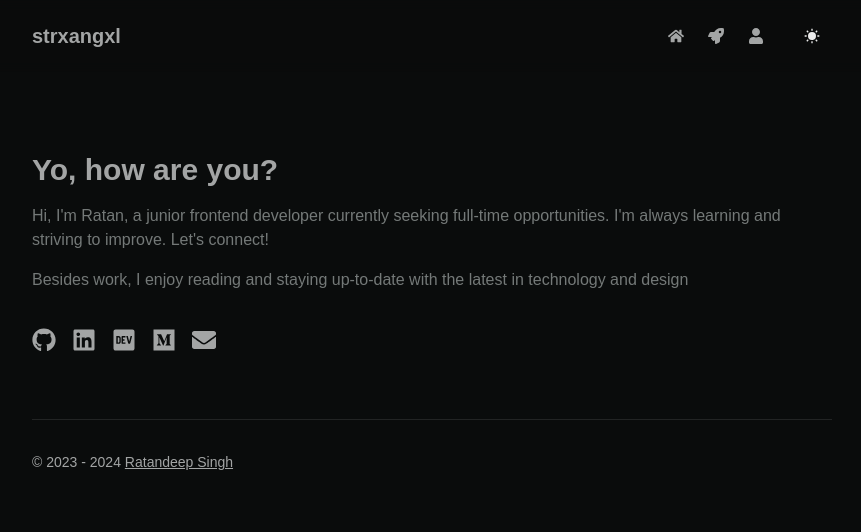
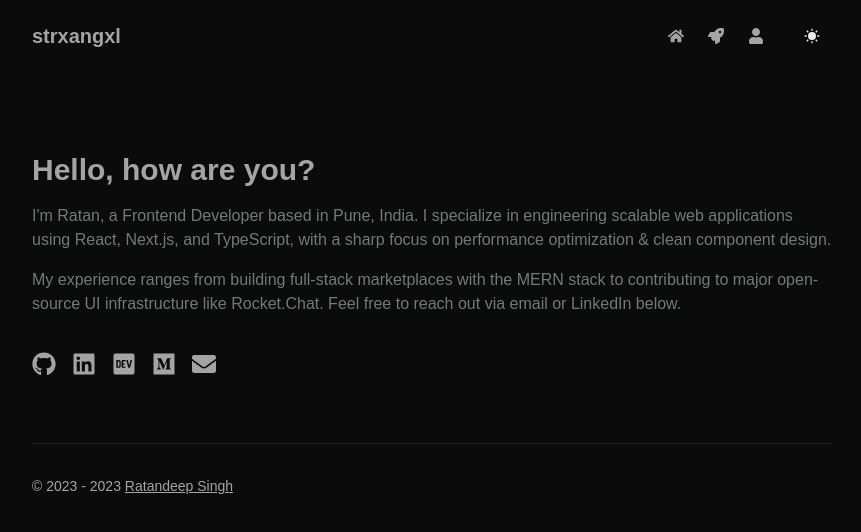
Before and after one commit to Strxangxl/portfolio, a Next.js app: page /about in a window 1280 px wide. Shown: the top 532 px of the page, without its empty margins (208-1069 px from the left). Built offline with nearby package versions, Linux system fonts and the light colour scheme.

Commit message:
updated the about me

```diff
--- a/src/components/Description.tsx
+++ b/src/components/Description.tsx
@@ -10,16 +10,20 @@ const Content = () => {
 
   return (
     <>
-      <Heading size="lg" marginTop={10}>Yo, how are you?</Heading>
+      <Heading size="lg" marginTop={10}>
+        Hello, how are you?
+      </Heading>
       <Text {...{ ...textProps, textColor }}>
-        Hi, I&apos;m Ratan, a junior frontend developer currently seeking
-        full-time opportunities. I'm always learning and striving to improve.
-        Let's connect!
+        I'm Ratan, a Frontend Developer based in Pune, India. I specialize in
+        engineering scalable web applications using React, Next.js, and
+        TypeScript, with a sharp focus on performance optimization & clean
+        component design.
       </Text>
 
       <Text {...{ ...textProps, textColor }}>
-        Besides work, I enjoy reading and staying up-to-date with the latest in
-        technology and design
+        My experience ranges from building full-stack marketplaces with the MERN
+        stack to contributing to major open-source UI infrastructure like
+        Rocket.Chat. Feel free to reach out via email or LinkedIn below.
       </Text>
     </>
   );
--- a/src/components/HeroSection.tsx
+++ b/src/components/HeroSection.tsx
@@ -9,11 +9,11 @@ const HeroSection = () => {
         alignSelf={["none", "center"]}
       >
         <Heading as="h1" size="xl" paddingBottom={11}>
-          Yo! I&apos;m Ratan
+          Ratandeep Singh
         </Heading>
         <Text>
-          Crafting code, one song at a time. Constantly learning, growing, and
-          improving
+          Frontend Developer based in Pune, building scalable web applications
+          with the React ecosystem.
         </Text>
       </Box>
     </Box>
--- a/src/layout/Footer.tsx
+++ b/src/layout/Footer.tsx
@@ -6,7 +6,7 @@ const Footer = () => {
       <Divider />
 
       <Text fontSize={["xs", "sm"]}>
-        &copy; 2023 - {new Date().getFullYear() + 1}{" "}
+        &copy; 2023 - {new Date().getFullYear()}{" "}
         <Link
           href="https://github.com/Strxangxl"
           target="_blank"
--- a/src/types/constants.ts
+++ b/src/types/constants.ts
@@ -21,7 +21,7 @@ const socialLinks: linkProps[] = [
   },
   {
     name: "LinkedIn",
-    url: "https://www.linkedin.com/in/ratandeep-singh-a539681b0/",
+    url: "https://www.linkedin.com/in/ratandeep1509/",
     icon: FaLinkedin,
   },
   {
@@ -36,7 +36,7 @@ const socialLinks: linkProps[] = [
   },
   {
     name: "e-mail",
-    url: "mailto:hello@strxangxl?cc=chaddharatandeepsingh2345@gmail.com",
+    url: "mailto:hello@strxangxl?cc=singhratandeep2345@gmail.com",
     icon: FaEnvelope,
   },
 ];
```
Also changed, not shown: content/projects/embeddedchat.md (added, +12 -0 lines), content/projects/stitch-shop.md (+22 -5 lines).
